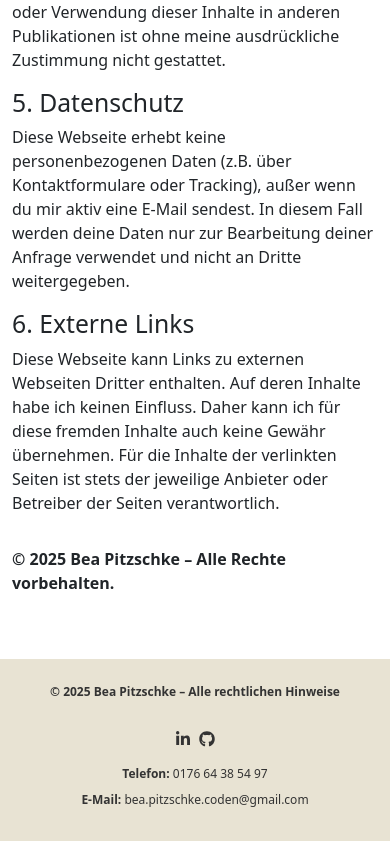
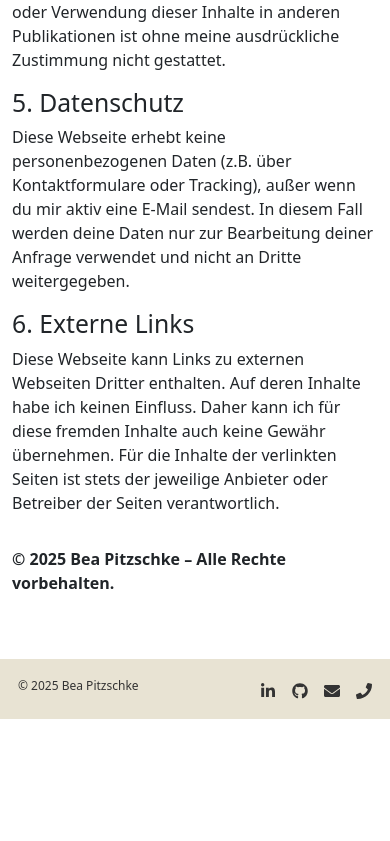
Before and after one commit to BeaCoden/my-cv, a React (Create React App) app: page /copyright in a window 390 px wide. Shown: the part 899-1740 px from the top of the page. After the commit the page ends 1618 px from the top, so only its background shows below. Built offline with nearby package versions, Linux system fonts and the light colour scheme.

Commit message:
Enhance Footer component; add contact icons for email and phone, update layout for better responsiveness, and improve styling consistency

```diff
--- a/src/components/footer/Footer.jsx
+++ b/src/components/footer/Footer.jsx
@@ -1,7 +1,7 @@
 import React from "react";
 import { Container, Row, Col } from "react-bootstrap";
-import { FaLinkedinIn, FaGithub } from "react-icons/fa";
 import { Link } from "react-router-dom";
+import { FaLinkedinIn, FaGithub, FaEnvelope, FaPhone } from "react-icons/fa";
 import cvData from "../../cvData.json";
 import styles from "./Footer.module.css";
 
@@ -13,20 +13,20 @@ const Footer = () => {
           {/* Linke Spalte: Copyright */}
           <Col
             xs={12}
-            md={4}
+            md={6}
             className={styles.footerLeft}>
             <Link
               to="/copyright"
               className={styles.copyrightLink}>
-              © {new Date().getFullYear()} {cvData.name} – Alle rechtlichen Hinweise
+              © {new Date().getFullYear()} {cvData.name}
             </Link>
           </Col>
 
-          {/* Mittlere Spalte: Social Media Icons */}
+          {/* Rechte Spalte: Social & Kontakt Icons */}
           <Col
             xs={12}
-            md={4}
-            className={styles.footerMiddle}>
+            md={6}
+            className={styles.footerRight}>
             <div className={styles.socialIcons}>
               <a
                 href={cvData.linkedin}
@@ -42,23 +42,18 @@ const Footer = () => {
                 title="GitHub">
                 <FaGithub />
               </a>
-            </div>
-          </Col>
-
-          {/* Rechte Spalte: Kontakt */}
-          <Col
-            xs={12}
-            md={4}
-            className={styles.footerRight}>
-            <div className={styles.contactBlock}>
-              <span className={styles.contactTitle}>Telefon: </span>
-              <span className={styles.contactInfo}>{cvData.phone}</span>
-            </div>
-            <div className={styles.contactBlock}>
-              <span className={styles.contactTitle}>E-Mail: </span>
-              <span className={styles.contactInfo}>
-                <a href={`mailto:${cvData.email}`}>{cvData.email}</a>
-              </span>
+              <a
+                href={`mailto:${cvData.email}`}
+                target="_blank"
+                rel="noopener noreferrer"
+                title="Email">
+                <FaEnvelope />
+              </a>
+              <a
+                href={`tel:${cvData.phone}`}
+                title="Telefon">
+                <FaPhone />
+              </a>
             </div>
           </Col>
         </Row>
--- a/src/components/footer/Footer.module.css
+++ b/src/components/footer/Footer.module.css
@@ -5,12 +5,13 @@
   flex-wrap: wrap;
   justify-content: space-between;
   align-items: center;
+  background-color: var(--background-beige-color);
+  color: var(--font-dark-grey-color);
 }
 
 .footerLeft,
-.footerMiddle,
 .footerRight {
-  flex: 1 1 33%;
+  flex: 1 1 50%;
   padding: 0.5rem;
 }
 
@@ -18,84 +19,41 @@
   text-align: left;
 }
 
-.footerMiddle {
-  text-align: center;
-}
-
 .footerRight {
   text-align: right;
 }
 
-.contactBlock {
-  margin-bottom: 0.5rem;
-}
-
-.contactTitle {
-  font-weight: bold;
-}
-
-.contactInfo a {
-  text-decoration: none;
-}
-
+/* Social Icons in der rechten Spalte */
 .socialIcons {
   display: flex;
-  justify-content: center;
-  gap: 0.5rem;
+  justify-content: flex-end;
+  gap: 1rem;
   font-size: 1rem;
-  margin-top: 0.5rem;
 }
 
 .socialIcons a {
   text-decoration: none;
+  color: var(--font-dark-grey-color);
 }
 
-.contactInfo a:hover,
-.copyrightLink:hover,
 .socialIcons a:hover {
   color: var(--font-light-grey-color);
-  text-decoration: underline;
 }
 
 .copyrightLink {
   text-decoration: none;
-  font-weight: bold;
+  color: var(--font-dark-grey-color);
 }
 
-.footer,
-.contactInfo a,
-.socialIcons a,
-.copyrightLink {
-  color: var(--font-dark-grey-color);
-  background-color: var(--background-beige-color);
+.copyrightLink:hover {
+  color: var(--font-light-grey-color);
 }
 
 @media screen and (max-width: 768px) {
   .footer {
     flex-direction: column;
     text-align: center;
+    padding: 10px;
   }
 
-  .footerLeft,
-  .footerMiddle,
-  .footerRight {
-    flex: 1 1 100%;
-    text-align: center;
-    padding: 0.5rem 0;
-  }
 }
-
-@media screen and (max-width: 1025px) {
-  .footer {
-    flex-direction: column;
-    text-align: center;
-  }
-
-  .footerLeft,
-  .footerMiddle,
-  .footerRight {
-    flex: 1 1 100%;
-    text-align: center;
-    padding: 0.5rem 0;
-  }
-}
```
